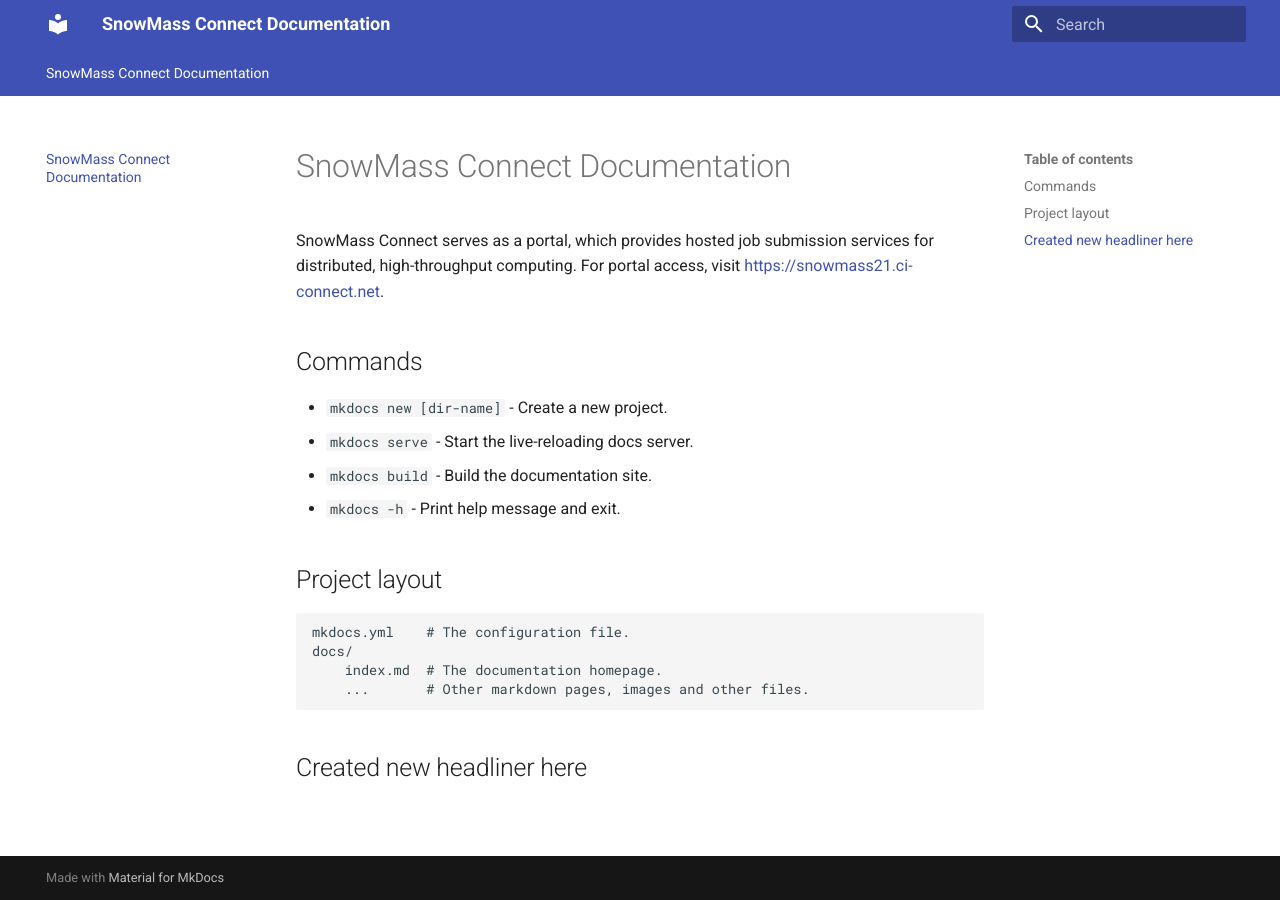
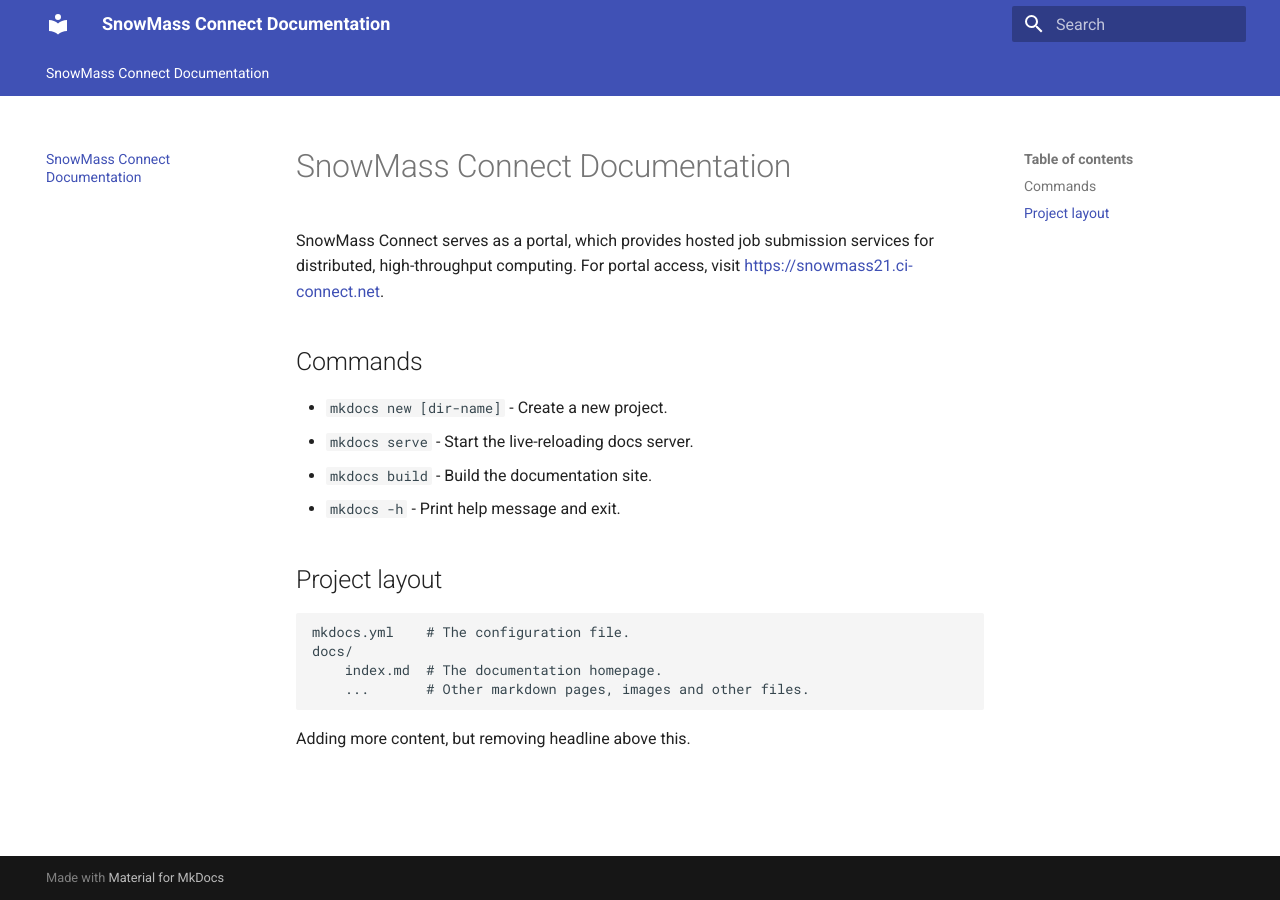
Before and after one commit to ppaschos/snowmass-connect-docs, an MkDocs documentation site: the page built from docs/index.md, in a window 1280 px wide. Built offline with MkDocs 1.6.1 and Material for MkDocs 9.7.7, drawn with Linux system fonts in a browser that asks for light colours.

Commit message:
remove headline and add content via github browser

```diff
--- a/docs/index.md
+++ b/docs/index.md
@@ -17,4 +17,4 @@
         index.md  # The documentation homepage.
         ...       # Other markdown pages, images and other files.
 
-## Created new headliner here
+Adding more content, but removing headline above this.
```
